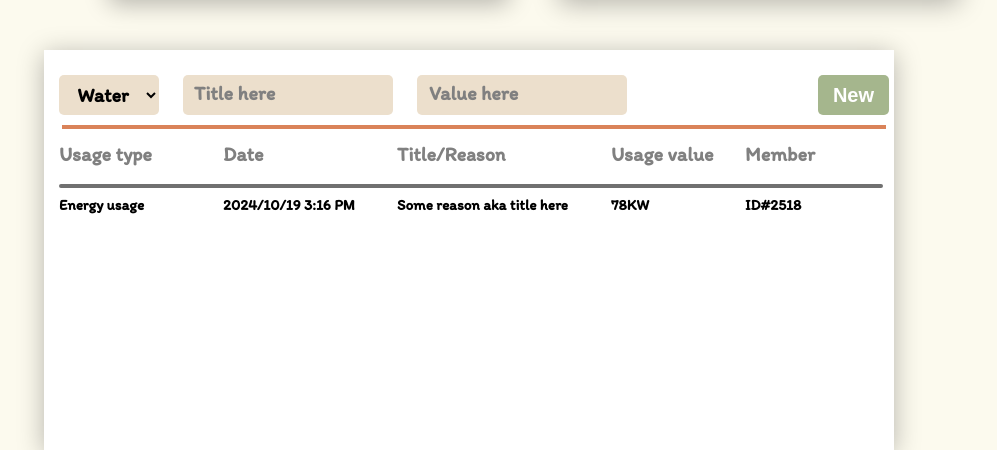
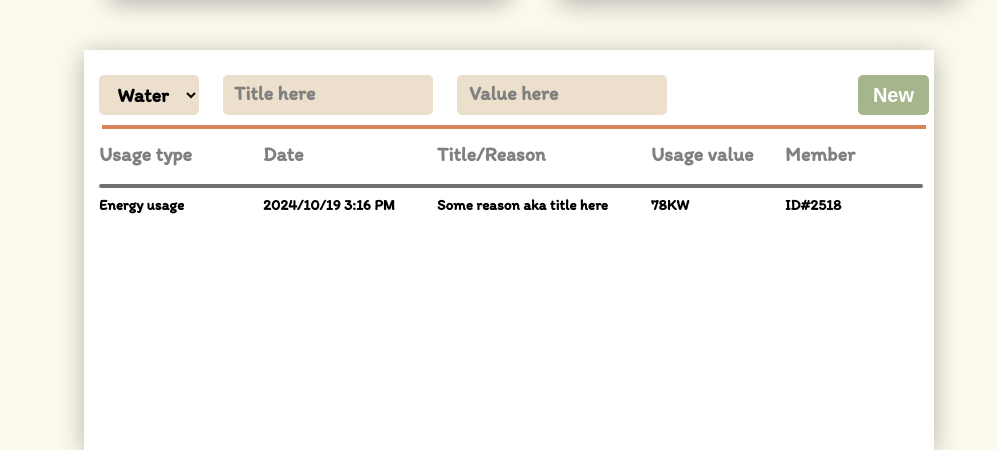
Before and after one commit to sabuka-dumbo/GreenGuard, a Django app: page / in a window 1280 px wide. Shown: the part 900-1350 px from the top of the page, without its empty margins (256-1253 px from the left). Run offline with Django 5.2, Linux system fonts and the light colour scheme; data comes from the database, SQL or seed files in the repository.

Commit message:
Nov 19, 2024, 9:48 PM

```diff
--- a/greenguard/gg/static/css/styles.css
+++ b/greenguard/gg/static/css/styles.css
@@ -155,7 +155,9 @@
     display: flex;
     padding-left: 50px;
     padding-right: 50px;
+    justify-content: center;
     justify-items: center;
+    flex-wrap: wrap;
 }
 
 .description_card {
@@ -170,6 +172,7 @@
     overflow-y: auto;
     overflow-x: hidden;
     box-shadow: 0px 4px 25px rgba(0, 0, 0, 0.281);
+
 }
 
 .description_card_inputs {
```
